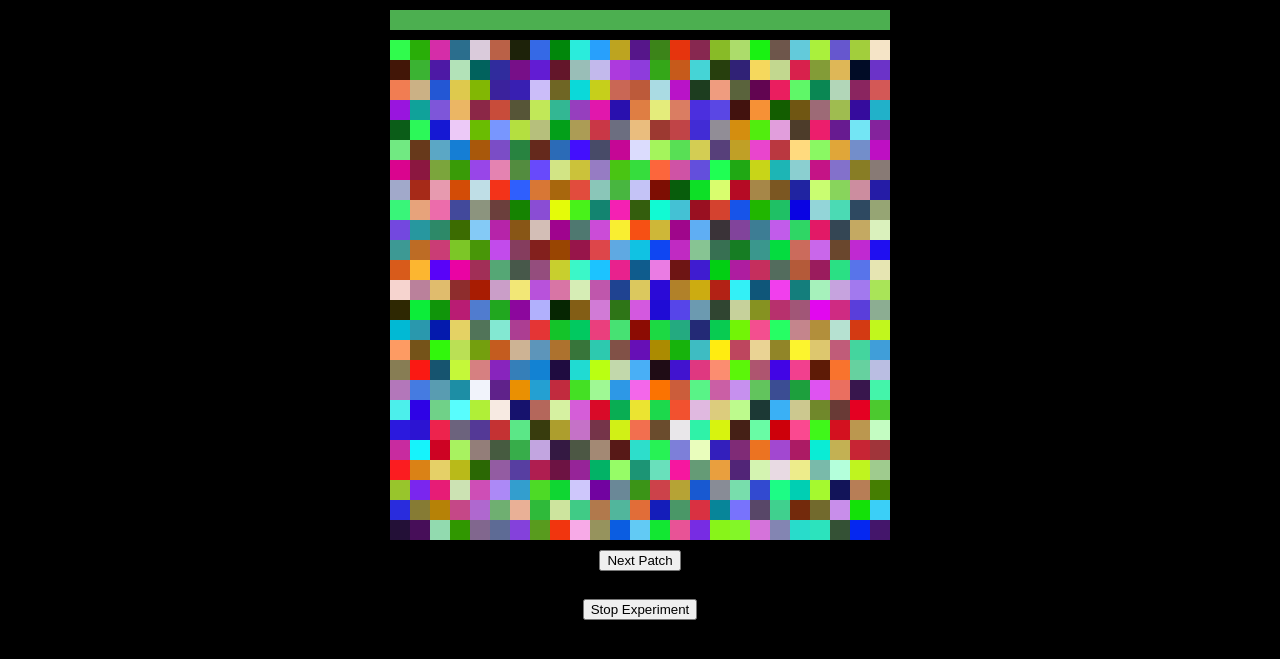
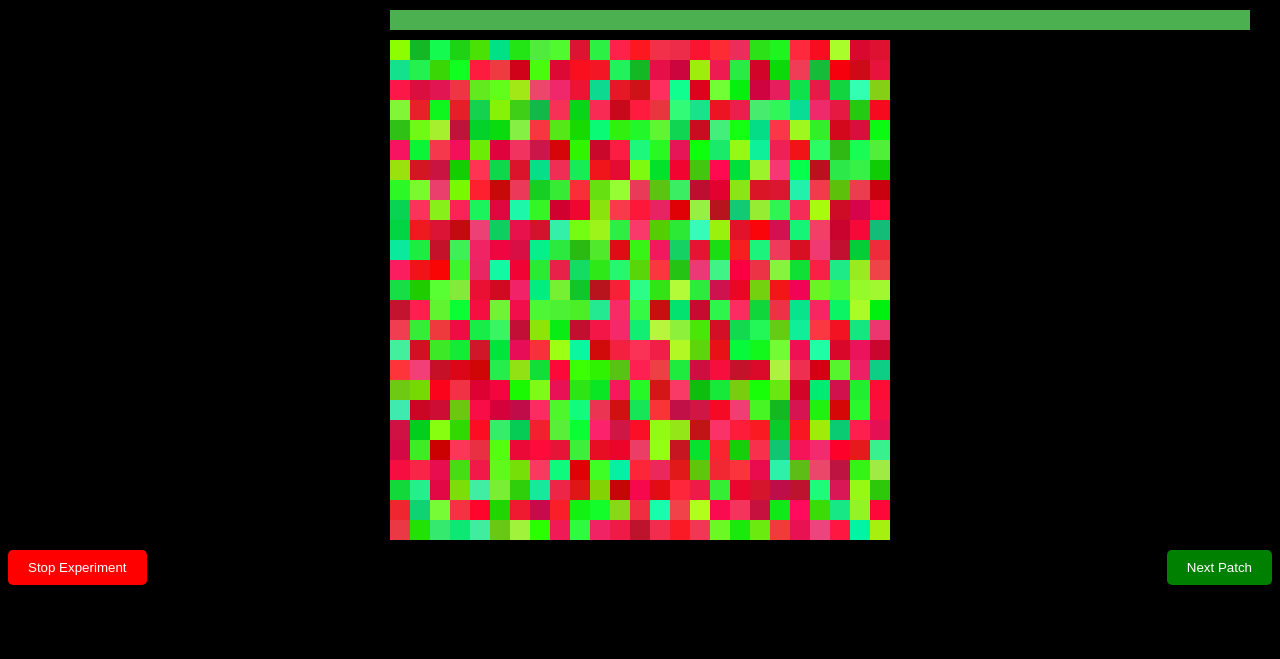
Before and after one commit to Meshed72/foraging_task, a Django app: page / in a window 1280 px wide. Shown: the top 659 px of the page. Run offline with Django 4.2, Linux system fonts and the light colour scheme.

Commit message:
Update with correct colors

```diff
--- a/foraging_task/static/js/MatrixBuilder.js
+++ b/foraging_task/static/js/MatrixBuilder.js
@@ -1,17 +1,17 @@
-class MatrixBuilder{
-    constructor(taskManager){
+class MatrixBuilder {
+    constructor(taskManager) {
       this.SQUARE_SIZE = 20;
       this.NUM_ROWS = 25;
       this.NUM_COLS = 25;
       this.taskManager = taskManager;
     }
 
-    init(){
-        this.canvas =  document.getElementById("matrixCanvas");
+    init() {
+      this.canvas = document.getElementById("matrixCanvas");
       this.ctx = this.canvas.getContext("2d");
 
-        this.canvasWidth = this.SQUARE_SIZE * this.NUM_COLS;
-        this.canvasHeight = this.SQUARE_SIZE * this.NUM_ROWS;
+      this.canvasWidth = 500;
+      this.canvasHeight = 500;
 
       this.canvas.width = this.canvasWidth;
       this.canvas.height = this.canvasHeight;
@@ -22,75 +22,109 @@
       return this;
     }
 
-    getRandomColor(){
-        const red = Math.floor(Math.random() * 256);
-        const green = Math.floor(Math.random() * 256);
-        const blue = Math.floor(Math.random() * 256);
-        return `rgb(${red}, ${green}, ${blue})`;
+    static getRandomGreenColor() {
+      const greenHue = Math.floor(Math.random() * 81) + 80;
+      const saturation = Math.floor(Math.random() * 21) + 80;
+      const lightness = Math.floor(Math.random() * 21) + 40;
+      return `hsl(${greenHue}, ${saturation}%, ${lightness}%)`;
     }
 
-    drawMatrix(){
-        for (let row = 0; row < this.NUM_ROWS; row++) {
-            for (let col = 0; col < this.NUM_COLS; col++) {
+    static getRandomRedColor() {
+      const redHue = Math.floor(Math.random() * 21) + 340;
+      const saturation = Math.floor(Math.random() * 21) + 80;
+      const lightness = Math.floor(Math.random() * 21) + 40;
+      return `hsl(${redHue}, ${saturation}%, ${lightness}%)`;
+    }
+
+    drawMatrix(greenProportion = 0.5) {
+        const totalSquares = this.NUM_ROWS * this.NUM_COLS;
+        const numGreenSquares = Math.floor(totalSquares * greenProportion);
+        const numRedSquares = totalSquares - numGreenSquares;
+
+        // Create an array of indices representing all squares
+        const indices = Array.from({ length: totalSquares }, (_, index) => index);
+
+        // Shuffle the indices array randomly
+        for (let i = indices.length - 1; i > 0; i--) {
+          const j = Math.floor(Math.random() * (i + 1));
+          [indices[i], indices[j]] = [indices[j], indices[i]];
+        }
+
+        // Assign colors to squares based on shuffled indices
+        for (let i = 0; i < totalSquares; i++) {
+          const row = Math.floor(i / this.NUM_COLS);
+          const col = i % this.NUM_COLS;
           const x = (this.canvasWidth - (this.SQUARE_SIZE * this.NUM_COLS)) / 2 + col * this.SQUARE_SIZE;
           const y = (this.canvasHeight - (this.SQUARE_SIZE * this.NUM_ROWS)) / 2 + row * this.SQUARE_SIZE;
-                const color = this.getRandomColor();
+          var color;
+          var colorType;
+          if(indices[i] < numGreenSquares){
+            color = MatrixBuilder.getRandomGreenColor();
+            colorType = "green";
+          } else {
+            color = MatrixBuilder.getRandomRedColor()
+            colorType = "red";
+          }
 
           const square = {
             x: x,
             y: y,
             size: this.SQUARE_SIZE,
-                    color: color
+            color: color,
+            colorType : colorType
           };
 
           this.squares.push(square);
+          this.ctx.fillStyle = square.color;
+          this.ctx.fillRect(square.x, square.y, square.size, square.size);
+        }
 
-                this.squares.forEach(square => {
+        this.setSquaresEventListeners();
+      }
+
+
+    resetSquaresColor() {
+      this.squares.forEach((square) => {
+        if (square.colorType == "green") {
+          square.color = MatrixBuilder.getRandomGreenColor();
+        } else {
+          square.color = MatrixBuilder.getRandomRedColor();
+        }
         this.ctx.fillStyle = square.color;
         this.ctx.fillRect(square.x, square.y, square.size, square.size);
       });
     }
-        }
-        this.setSquaresEventListeners();
-    }
 
-    resetSquaresColor(){
-        this.squares.forEach(square => {
-            this.ctx.fillStyle = this.getRandomColor();
-            this.ctx.fillRect(square.x, square.y, square.size, square.size);
-        });
-    }
+    setSquaresEventListeners() {
+      const canvas = this.canvas;
+      const ctx = this.ctx;
+      const taskManager = this.taskManager;
+      const squares = this.squares;
 
-    setSquaresEventListeners(){
-        var canvas = this.canvas;
-        var ctx = this.ctx;
-        var taskManager = this.taskManager;
-        var squares = this.squares;
-
-        canvas.addEventListener('click', function(event) {
+      canvas.addEventListener("click", function (event) {
         const rect = canvas.getBoundingClientRect();
         const clickX = event.clientX - rect.left;
         const clickY = event.clientY - rect.top;
 
-            // Change the square's color
-            squares.forEach(square => {
+        squares.forEach((square) => {
           if (
             clickX >= square.x &&
             clickX < square.x + square.size &&
             clickY >= square.y &&
             clickY < square.y + square.size
           ) {
-                ctx.fillStyle = this.getRandomColor();
+
+            square.color = MatrixBuilder.getRandomGreenColor();
+            ctx.fillStyle = square.color;
             ctx.fillRect(square.x, square.y, square.size, square.size);
 
             // Update click data
-                taskManager.updateClickData({ x: square.x, y: square.y })
+            taskManager.updateClickData({ x: square.x, y: square.y });
           }
+        });
+
         // Play sound
         document.getElementById("errorSound").play();
-
-            });
       });
     }
-
   }
--- a/foraging_task/static/js/TaskManager.js
+++ b/foraging_task/static/js/TaskManager.js
@@ -4,8 +4,11 @@
 
 class TaskManager{
     constructor(){
+        this.TOTAL_DURATION = 5000;
         this.intervalDuration = 100;
-        this.totalDuration = 5000;
+        this.numIntervals = 100;
+        this.progressInterval;
+        this.progressWidth = 0;
         this.clickData = [];
         this.currentPatch = 1;
         this.matrixBuilder = new MatrixBuilder(this).init();
@@ -16,22 +19,31 @@
         return this;
     }
 
-    setProgressBar(){
+    setProgressBar() {
         const progressFill = document.getElementById("progressFill");
-        let progress = 0;
-        const numIntervals = this.totalDuration / this.intervalDuration;
+        const progressBar = document.querySelector(".progress-bar");
+        this.startTime = Date.now();
+        progressFill.style.width = "0";
+        this.progressInterval = setInterval(() => this.updateProgress(progressFill, progressBar), this.intervalDuration);
+    }
 
-        function updateProgress() {
-            progress += 100 / numIntervals;
-            progressFill.style.width = progress + "%";
+    updateProgress(progressFill, progressBar) {
+        const elapsedTime = Date.now() - this.startTime;
+        const progressBarWidth = progressBar.offsetWidth;
+        const targetWidth = (progressBarWidth / this.TOTAL_DURATION) * elapsedTime;
 
-            if (progress < 100) {
-                console.log(progressFill.style.width);
-                setTimeout(updateProgress, this.intervalDuration);
-            }
+        if (progressFill.offsetWidth >= progressBar.offsetWidth) {
+            progressFill.style.width = `${progressBarWidth}px`;
+            clearInterval(this.progressInterval);
+            alert("Times up");
+        } else {
+            this.progressWidth = (targetWidth / progressBarWidth) * 100;
+            progressFill.style.width = `${this.progressWidth}%`;
         }
+    }
 
-        setTimeout(updateProgress, this.intervalDuration);
+    updateClickData(data) {
+        this.clickData.push(data);
     }
 
     updateClickData(data){
--- a/foraging_task/static/style.css
+++ b/foraging_task/static/style.css
@@ -20,12 +20,26 @@
     transition: width 30s linear;
   }
 
-  .next-patch-button {
-    text-align: center;
+  .buttons-container {
+    display: flex;
+    justify-content: space-between;
     margin-top: 10px;
   }
 
+  .next-patch-button {
+    background-color: green;
+    color: white;
+    padding: 10px 20px;
+    border: none;
+    border-radius: 5px;
+    cursor: pointer;
+  }
+
   .stop-experiment-button {
-    text-align: center;
-    margin-top: 10px;
+    background-color: red;
+    color: white;
+    padding: 10px 20px;
+    border: none;
+    border-radius: 5px;
+    cursor: pointer;
   }
--- a/foraging_task_app/templates/task_base.html
+++ b/foraging_task_app/templates/task_base.html
@@ -12,12 +12,9 @@
     <div class="progress-fill" id="progressFill"></div>
   </div>
   <canvas id="matrixCanvas" width="500" height="500"></canvas>
-  <div class="next-patch-button">
-    <button onclick="taskManager.clickNextPatch()">Next Patch</button>
-  </div>
-  <br />
-  <div class="stop-experiment-button">
-    <button onclick="">Stop Experiment</button>
+  <div class="buttons-container">
+    <button class="stop-experiment-button" onclick="">Stop Experiment</button>
+    <button class="next-patch-button" onclick="taskManager.clickNextPatch()">Next Patch</button>
   </div>
 </body>
 </html>
```
Lines whose indentation alone changed are shown as unchanged.
